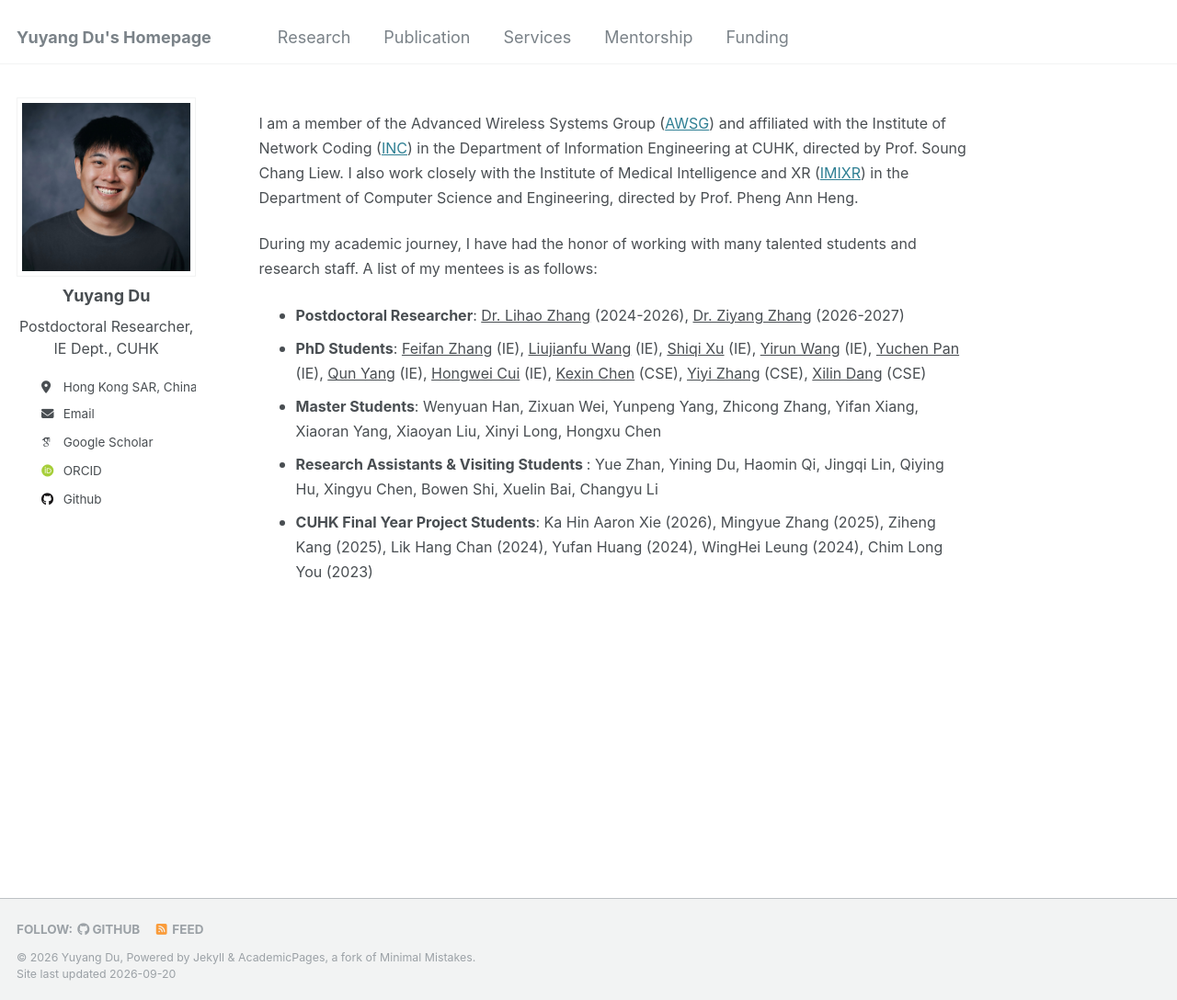
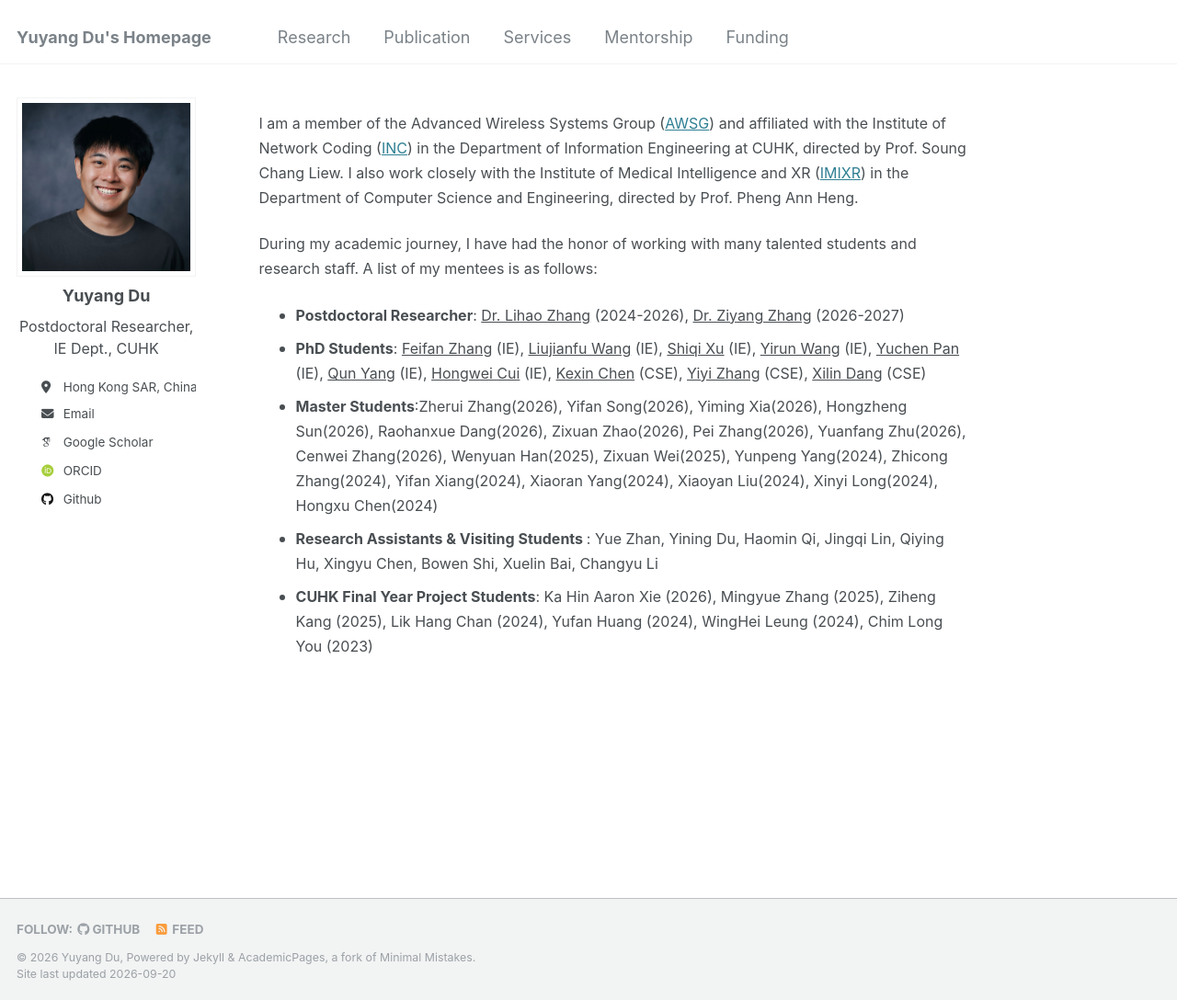
Before and after one commit to yuyangdu01/yuyangdu01.github.io, a Jekyll site: the page built from _pages/mentorship.md, in a window 1280 px wide and 1088 px high. Shown: the whole window at 92% size. Built offline with Jekyll 4.4.1, drawn with Linux system fonts in a browser that asks for light colours; some web fonts are replaced.

Commit message:
Update mentorship.md

```diff
--- a/_pages/mentorship.md
+++ b/_pages/mentorship.md
@@ -22,7 +22,7 @@ redirect_from:
 
 * <font size=3> <b>Postdoctoral Researcher</b>: <a href="https://scholar.google.com/citations?user=shIE5pIAAAAJ">Dr. Lihao Zhang</a> (2024-2026), <a href="https://ziyangzhang96.github.io/">Dr. Ziyang Zhang</a> (2026-2027)</font>
 * <font size=3> <b>PhD Students</b>: <a href="https://scholar.google.com/citations?user=pUIWEZAAAAAJ">Feifan Zhang</a> (IE), <a href="https://scholar.google.com/citations?user=zHMaH24AAAAJ">Liujianfu Wang</a> (IE), <a href="https://scholar.google.com/citations?user=-PdrGCIAAAAJ">Shiqi Xu</a> (IE), <a href="https://ieeexplore.ieee.org/author/37089175010">Yirun Wang</a> (IE), <a href="https://orcid.org/0009-0003-3126-5669">Yuchen Pan</a> (IE), <a href="https://ieeexplore.ieee.org/author/609812215859907">Qun Yang</a> (IE), <a href="https://scholar.google.com/citations?user=o8vGH6kAAAAJ">Hongwei Cui</a> (IE), <a href="https://scholar.google.com/citations?user=wHMRoIUAAAAJ">Kexin Chen</a> (CSE), <a href="https://orcid.org/0009-0000-6491-8513">Yiyi Zhang</a> (CSE), <a href="https://scholar.google.com/citations?user=XSQsbRsAAAAJ">Xilin Dang</a> (CSE)</font>
-* <font size=3> <b>Master Students</b>: Wenyuan Han, Zixuan Wei, Yunpeng Yang, Zhicong Zhang, Yifan Xiang, Xiaoran Yang, Xiaoyan Liu, Xinyi Long, Hongxu Chen</font>
+* <font size=3> <b>Master Students</b>:Zherui Zhang(2026), Yifan Song(2026), Yiming Xia(2026), Hongzheng Sun(2026), Raohanxue Dang(2026), Zixuan Zhao(2026), Pei Zhang(2026), Yuanfang Zhu(2026), Cenwei Zhang(2026), Wenyuan Han(2025), Zixuan Wei(2025), Yunpeng Yang(2024), Zhicong Zhang(2024), Yifan Xiang(2024), Xiaoran Yang(2024), Xiaoyan Liu(2024), Xinyi Long(2024), Hongxu Chen(2024)</font>
 * <font size=3> <b>Research Assistants & Visiting Students </b>: Yue Zhan, Yining Du, Haomin Qi, Jingqi Lin, Qiying Hu, Xingyu Chen, Bowen Shi, Xuelin Bai, Changyu Li</font>
 * <font size=3> <b>CUHK Final Year Project Students</b>: Ka Hin Aaron Xie (2026), Mingyue Zhang (2025), Ziheng Kang (2025), Lik Hang Chan (2024), Yufan Huang (2024), WingHei Leung (2024), Chim Long You (2023)</font>
 </div>
```
